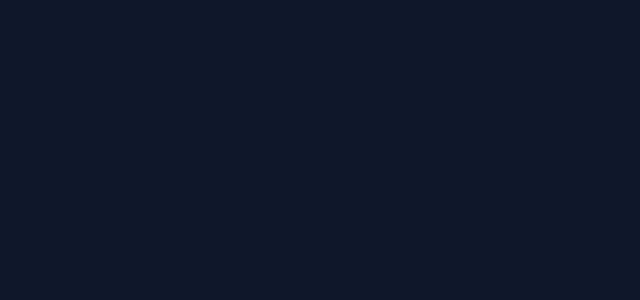
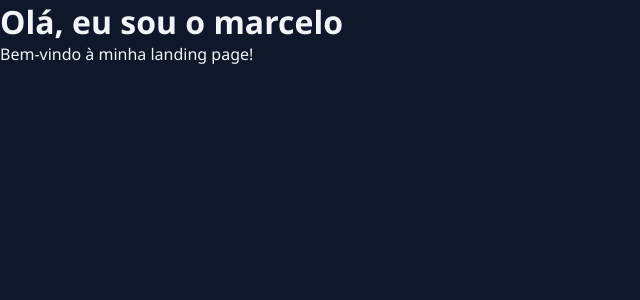
Before and after one commit to ProfHorizonteJunior/portifolio, a React (Create React App) app in the folder portifolio-landing-page/: page /marcelo-augusto in a window 1280 px wide. Before the commit this address had no page. Shown: the top 300 px of the page, without its empty margins (0-640 px from the left). Built offline with nearby package versions, Linux system fonts and the light colour scheme.

Commit message:
feat: cria landing do marcelo augusto na rota

```diff
--- a/portifolio-landing-page/src/App.js
+++ b/portifolio-landing-page/src/App.js
@@ -1,6 +1,7 @@
 import { Routes, Route, BrowserRouter } from "react-router-dom";
 import Home from "./pages/Home";
 import Horizonte from "./pages/Horizonte";
+import MarceloAugusto from "./pages/MarceloAugusto";
 import "./App.css";
 
 // ============================================================
@@ -17,6 +18,7 @@ export default function App() {
       {/* Página inicial - NÃO MEXER */}
       <Route path="/" element={<Home />} />
       <Route path="/horizonte" element={<Horizonte/>}/>
+      <Route path="/marcelo-augusto" element={<MarceloAugusto/>}/>
 
       {/* ======================================================== */}
       {/* 👇 ALUNOS: adicionem a rota de vocês aqui (1 linha cada)  */}
--- /dev/null
+++ b/portifolio-landing-page/src/pages/MarceloAugusto.js
@@ -0,0 +1,8 @@
+export default function Joao() {
+  return (
+    <div>
+      <h1>Olá, eu sou o marcelo</h1>
+      <p>Bem-vindo à minha landing page!</p>
+    </div>
+  );
+}
```
Also changed, not shown: 1 other file (tests, documents, lock files or other folders).
